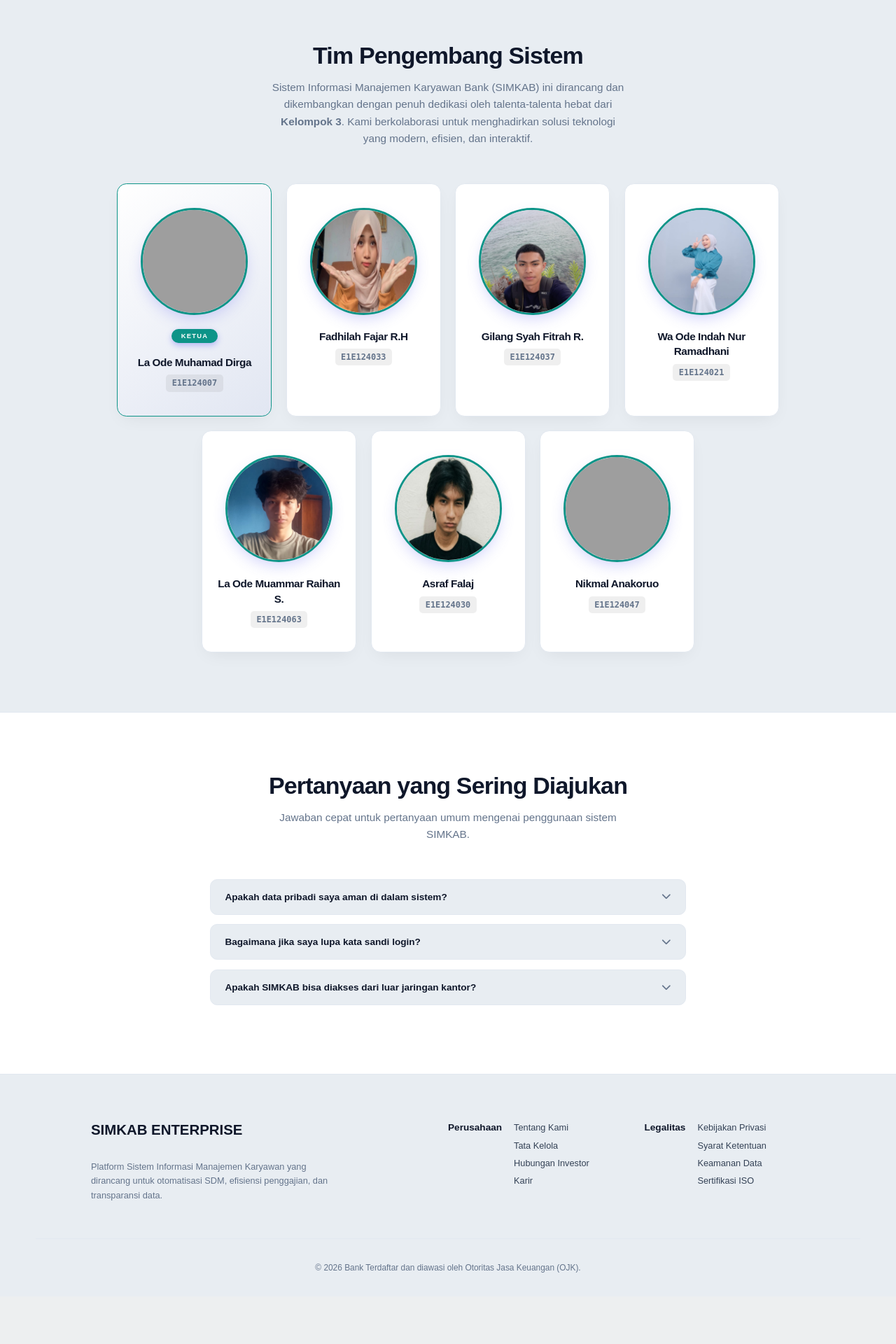
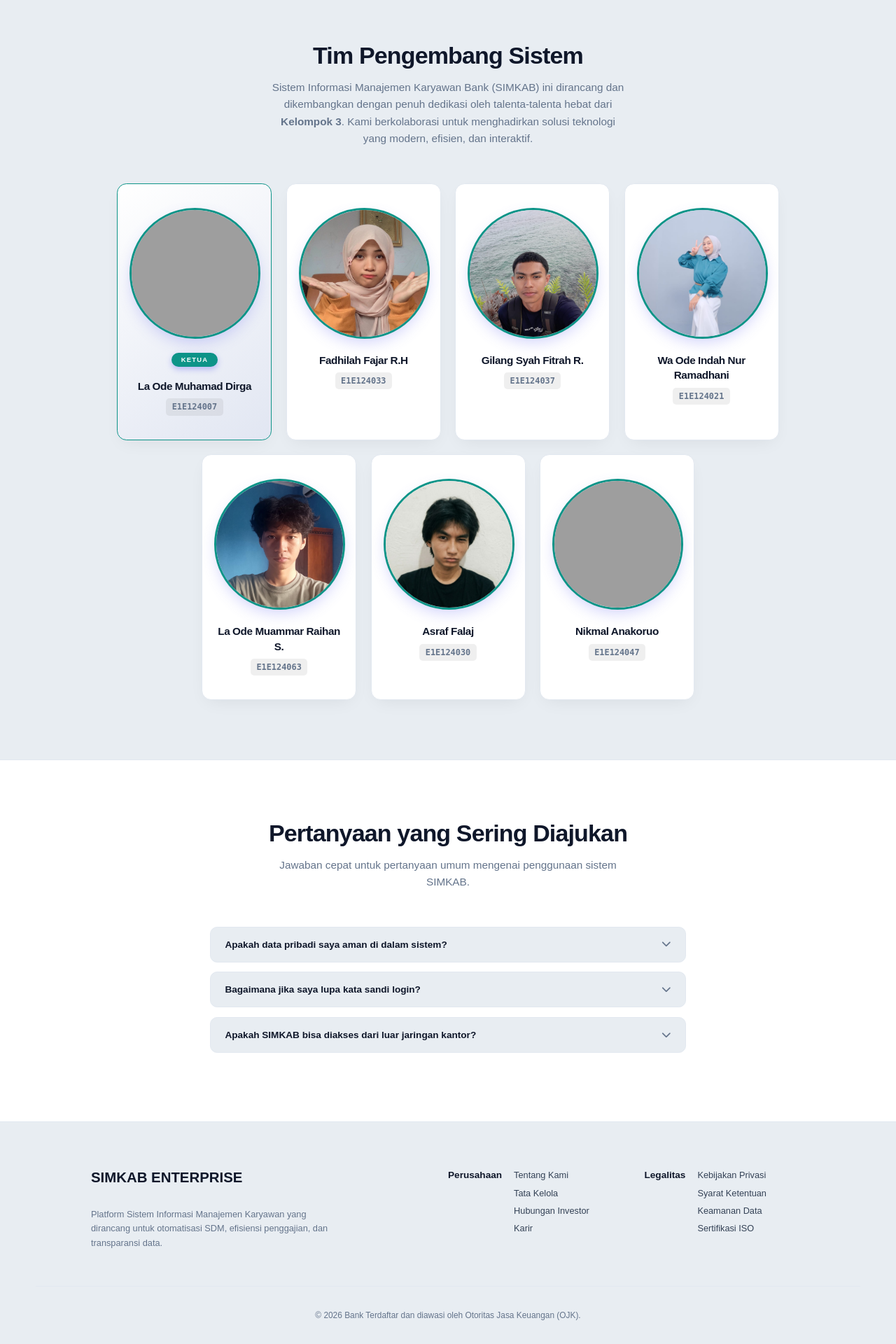
Before and after one commit to dirgad58-commits/SIMKAB_Kelompok_3_RPL-main, a PHP site: page /landing.php in a window 1280 px wide. Shown: the part 1828-3748 px from the top of the page at 70% size. Before the commit the page ends 3646 px from the top, so only its background shows below. Run offline with PHP 8.4, Linux system fonts and the light colour scheme; data comes from the database, SQL or seed files in the repository; grey boxes are pictures that could not be loaded.

Commit message:
Fix squashed images by reverting to original aspects and increase size to 220px

```diff
--- a/landing.php
+++ b/landing.php
@@ -170,7 +170,7 @@ try {
             box-shadow: 0 10px 30px -10px rgba(0,0,0,0.08); cursor: default;
         }
         .dev-card:hover { transform: translateY(-10px) scale(1.02); border-color: var(--primary); box-shadow: 0 20px 40px -10px rgba(99, 102, 241, 0.25); z-index: 10; }
-        .dev-avatar { width: 180px; height: 180px; border-radius: 50%; background: var(--primary-glow); color: var(--primary); display: flex; align-items: center; justify-content: center; font-size: 56px; margin: 0 auto 24px; font-weight: 800; border: 4px solid var(--primary); text-transform: uppercase; overflow: hidden; position: relative; box-shadow: 0 10px 25px -5px rgba(99, 102, 241, 0.3); transition: transform 0.4s; }
+        .dev-avatar { width: 220px; height: 220px; border-radius: 50%; background: var(--primary-glow); color: var(--primary); display: flex; align-items: center; justify-content: center; font-size: 56px; margin: 0 auto 24px; font-weight: 800; border: 4px solid var(--primary); text-transform: uppercase; overflow: hidden; position: relative; box-shadow: 0 10px 25px -5px rgba(99, 102, 241, 0.3); transition: transform 0.4s; }
         .dev-card:hover .dev-avatar { transform: scale(1.1) rotate(5deg); }
         .dev-avatar img { width: 100%; height: 100%; object-fit: cover; position: absolute; top: 0; left: 0; z-index: 2; transition: transform 0.4s; }
         .dev-card:hover .dev-avatar img { transform: scale(1.1); }
```
Also changed, not shown: assets/img/asraf_hd.jpeg, assets/img/fadhillah_hd.jpeg, assets/img/gilang_hd.jpeg, assets/img/indah_hd.jpeg, assets/img/raihan_hd.jpeg, 1 other file.
